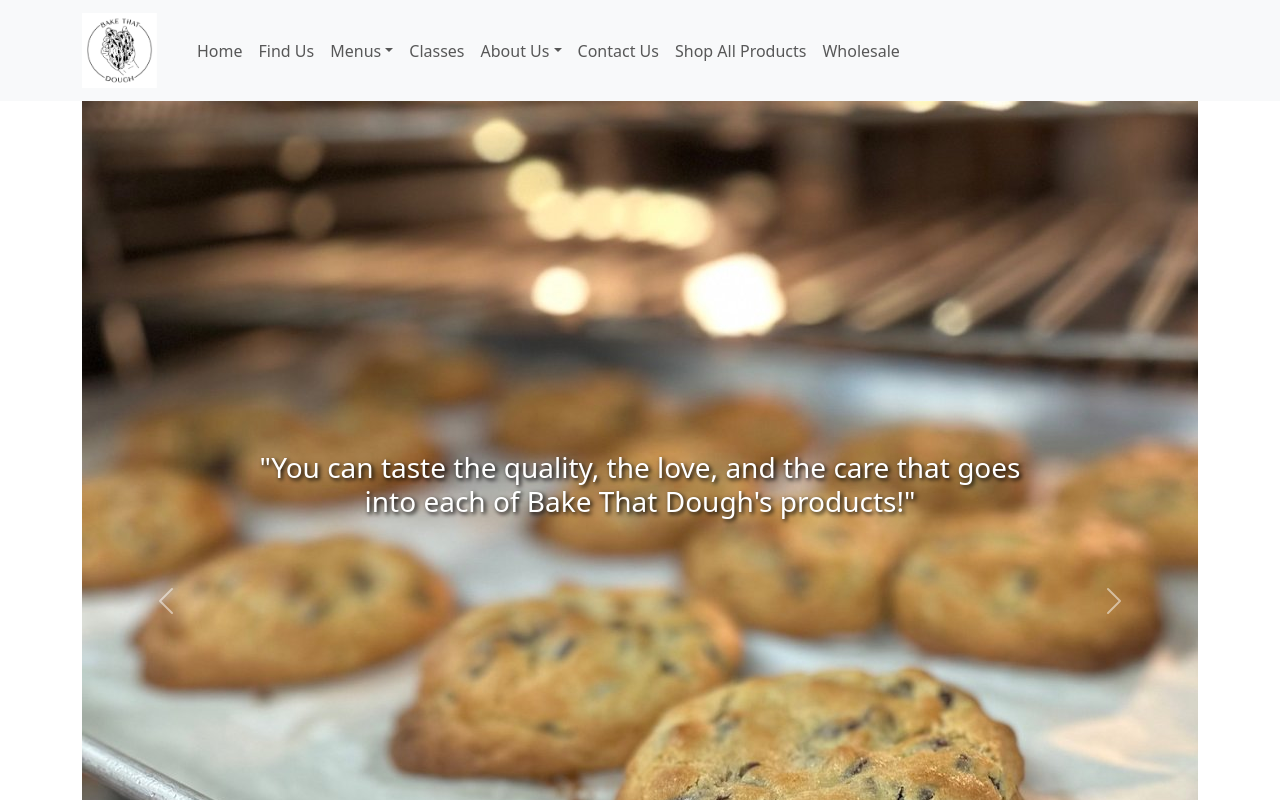
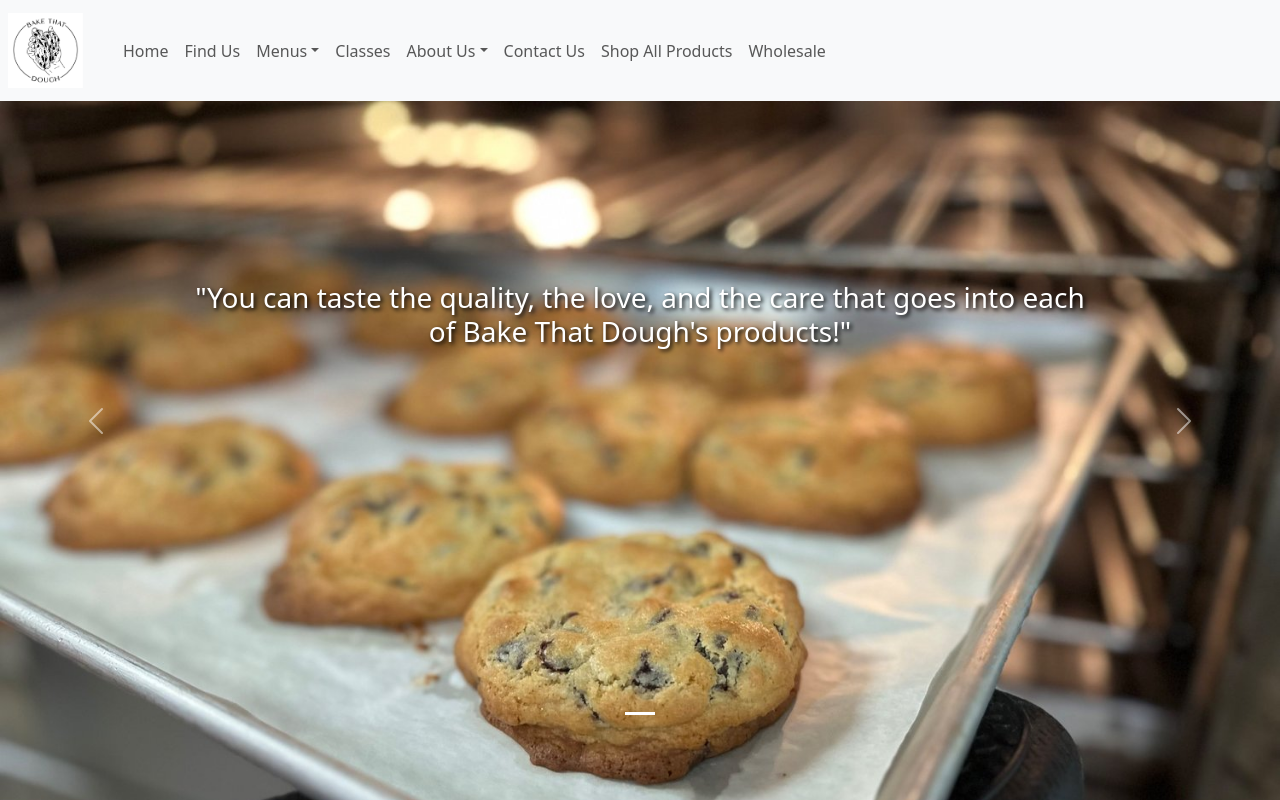
Before and after one commit to aaron-webdev/btd_repo, a React (Vite) app in the folder btd_react/: page / in a window 1280 px wide. Shown: the top 800 px of the page. Built offline with nearby package versions, Linux system fonts and the light colour scheme.

Commit message:
completed first carousel item with text in correct spot.

```diff
--- a/btd_react/src/componets/NavigationMenu.jsx
+++ b/btd_react/src/componets/NavigationMenu.jsx
@@ -13,8 +13,7 @@
 
     return(
         <>
-        <Navbar expand="md" className="bg-body-tertiary">
-        <Container>
+        <Navbar expand="md" className="bg-body-tertiary px-2">
             <Navbar.Brand href="/"><img src={Logo} style={{height: '75px', width: '75px'}}/></Navbar.Brand>
             <Navbar.Toggle aria-controls="basic-navbar-nav" />
             <Navbar.Collapse id="basic-navbar-nav">
@@ -41,7 +40,6 @@
                 <Nav.Link href="#">Wholesale</Nav.Link>
             </Nav>
             </Navbar.Collapse>
-        </Container>
         </Navbar>
         </>
     )
--- /dev/null
+++ b/btd_react/src/componets/Showcase.css
@@ -0,0 +1,18 @@
+.carousel {
+  width: 100%;
+  max-height: 80vh; /* Adjust as needed */
+}
+
+.carousel-image {
+  width: 100%;
+  max-height: 100vh;
+  object-fit: cover;
+  object-position: 100% 100%; /* Bottom-right focus */
+}
+
+@media (max-width: 768px) {
+  .carousel,
+  .carousel-image {
+    max-height: 100vh;
+  }
+}
--- a/btd_react/src/componets/Showcase.jsx
+++ b/btd_react/src/componets/Showcase.jsx
@@ -1,9 +1,7 @@
-import Container from 'react-bootstrap/esm/Container';
 import Carousel from 'react-bootstrap/Carousel';
-import Card from 'react-bootstrap/Card';
 
 import Cookies1 from './../assets/cookies_in_oven.jpg'
-
+import "./Showcase.css"
 
 
 export default function Showcase()
@@ -12,15 +10,13 @@
 
 
     return(
-        <Container>
             <Carousel>
                 <Carousel.Item>
-                    <img src={Cookies1}/>
-                    <Carousel.Caption style={{position:'absolute', top:'33%',bottom:'auto',textShadow: "2px 2px 4px rgba(0, 0, 0, 1)"}}>
+                    <img className='carousel-image showcase_image'src={Cookies1}/>
+                    <Carousel.Caption style={{position:'absolute', top:'20%',bottom:'auto',textShadow: "2px 2px 4px rgba(0, 0, 0, 1)"}}>
                         <h3>"You can taste the quality, the love, and the care that goes into each of Bake That Dough's products!"</h3>
                     </Carousel.Caption>
                 </Carousel.Item>
             </Carousel>
-        </Container>
     )
 }
```
